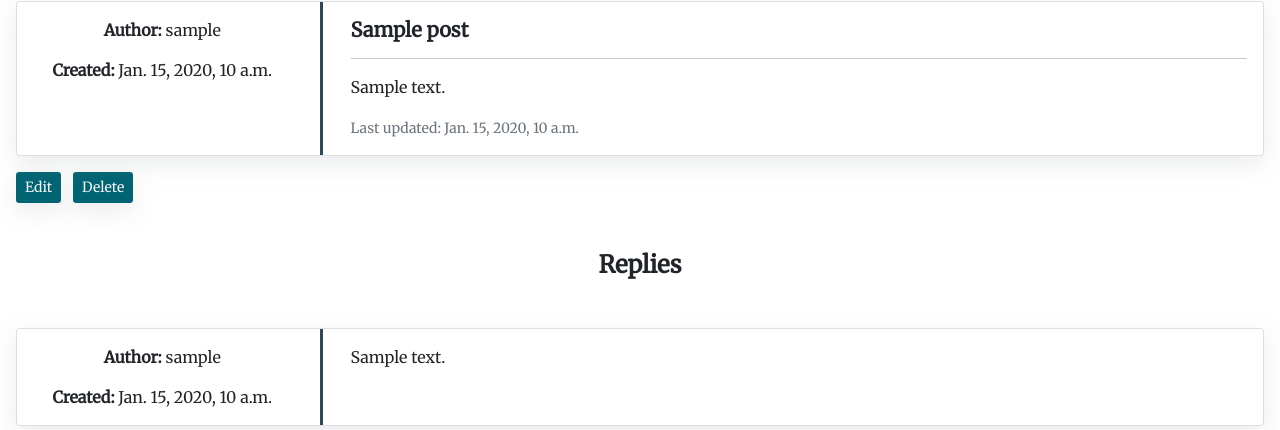
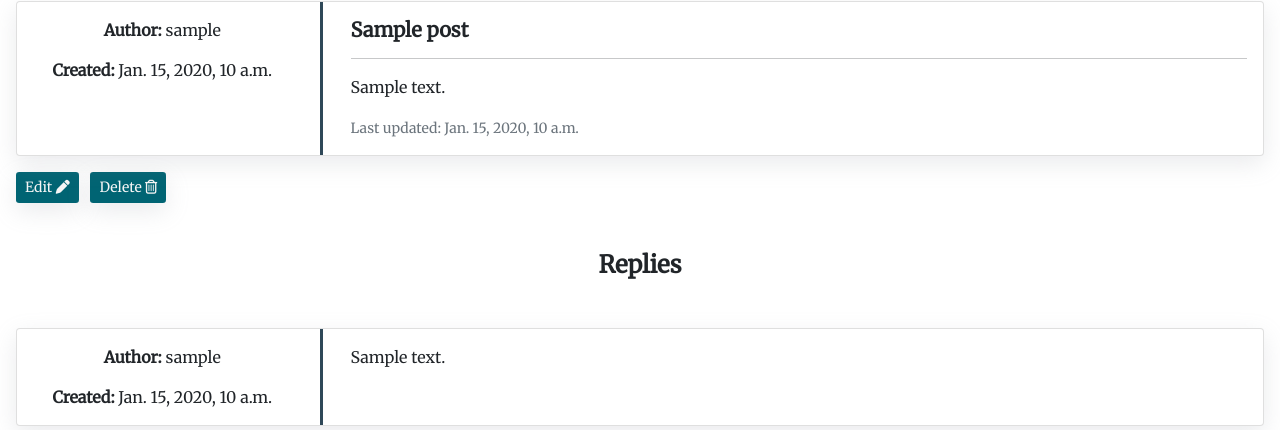
Before and after one commit to domsq/the-gamers-forum, a Django app: page /post/1/ in a window 1280 px wide. Shown: the part 125-555 px from the top of the page. Run offline with Django 3.2, Linux system fonts and the light colour scheme; a user stored in the database is signed in; tables that the repository leaves empty hold one stand-in row (values such as "Sample post"); some libraries are stand-ins or nearby versions.

Commit message:
Add font awesome icon to post edit and delete buttons

```diff
--- a/templates/post_detail.html
+++ b/templates/post_detail.html
@@ -25,11 +25,11 @@
         </div>
         {% if user == post.creator %}
         <div class="btn btn-sm d-inline-block main-btn ms-3">
-            <a href="{% url 'edit_post' post.id %}">Edit</a>
+            <a href="{% url 'edit_post' post.id %}">Edit  <i class="fas fa-pen"></i></a>
         </div>
         <!-- Modal trigger button -->
         <button type="button" class="btn btn-sm main-btn ms-2" data-bs-toggle="modal" data-bs-target="#deleteModal">
-            Delete
+            Delete  <i class="far fa-trash-alt"></i>
         </button>
         {% else %}
 
--- a/templates/topic_detail.html
+++ b/templates/topic_detail.html
@@ -20,7 +20,7 @@
             <div class="row">
                 <div class="col-2 mx-auto text-center mt-5">
                     <div class="btn d-inline-block main-btn">
-                        <a href="{% url 'add_post' %}">Add Post <i class="fas fa-plus"></i></a>
+                        <a href="{% url 'add_post' %}">Add Post  <i class="fas fa-plus"></i></a>
                     </div>
                 </div>
             </div>
```
